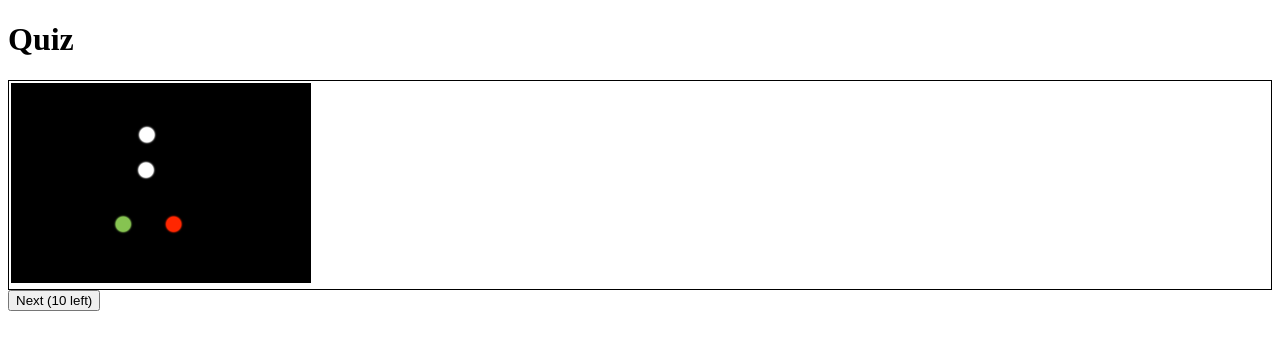
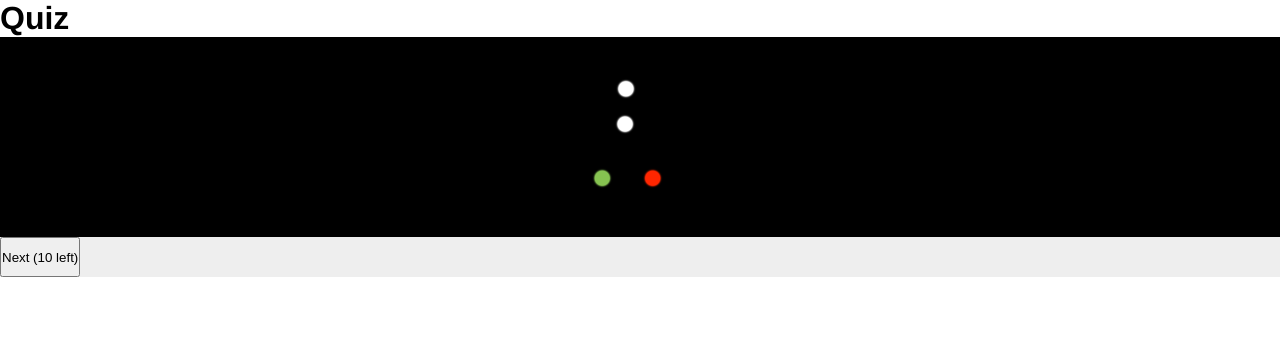
Before and after one commit to pzac/navigation-lights-quiz, a plain HTML site: page index.html in a window 1280 px wide. Drawn offline with Linux system fonts and the light colour scheme.

Commit message:
CSS, keyboard event binding

```diff
--- a/index.html
+++ b/index.html
@@ -14,10 +14,10 @@
     </header>
     <section id="image_container">
       <img alt="missing image" id="image"/>
-      <div id="solution"></div>
     </section>
     <section id="controls">
       <input id="next" value="next" type="button"/>
+      <div id="solution"></div>
     </section>
 
   </div>
--- a/js/app.js
+++ b/js/app.js
@@ -36,7 +36,8 @@
     };
 
     Quiz.prototype.setup_callbacks = function() {
-      return $(document).on('click', '#next', this.next);
+      $(document).on('click', '#next', this.next);
+      return $(document).on('keydown', this.next);
     };
 
     Quiz.prototype.next = function() {
--- a/sass/style.sass
+++ b/sass/style.sass
@@ -1,3 +1,21 @@
+*
+  margin: 0
+  padding: 0
+
+body
+  font-family: "Helvetica Neue", Helvetica, Arial, sans-serif
+
+
 #image_container
-  border: 1px solid black
-  padding: 2px
+  background: black
+  img
+    display: block
+    margin: 0 auto
+
+#controls
+  background: #eee
+  height: 40px
+
+  input
+    float: left
+    height: 40px
```
Also changed, not shown: css/style.css, 1 other file.
